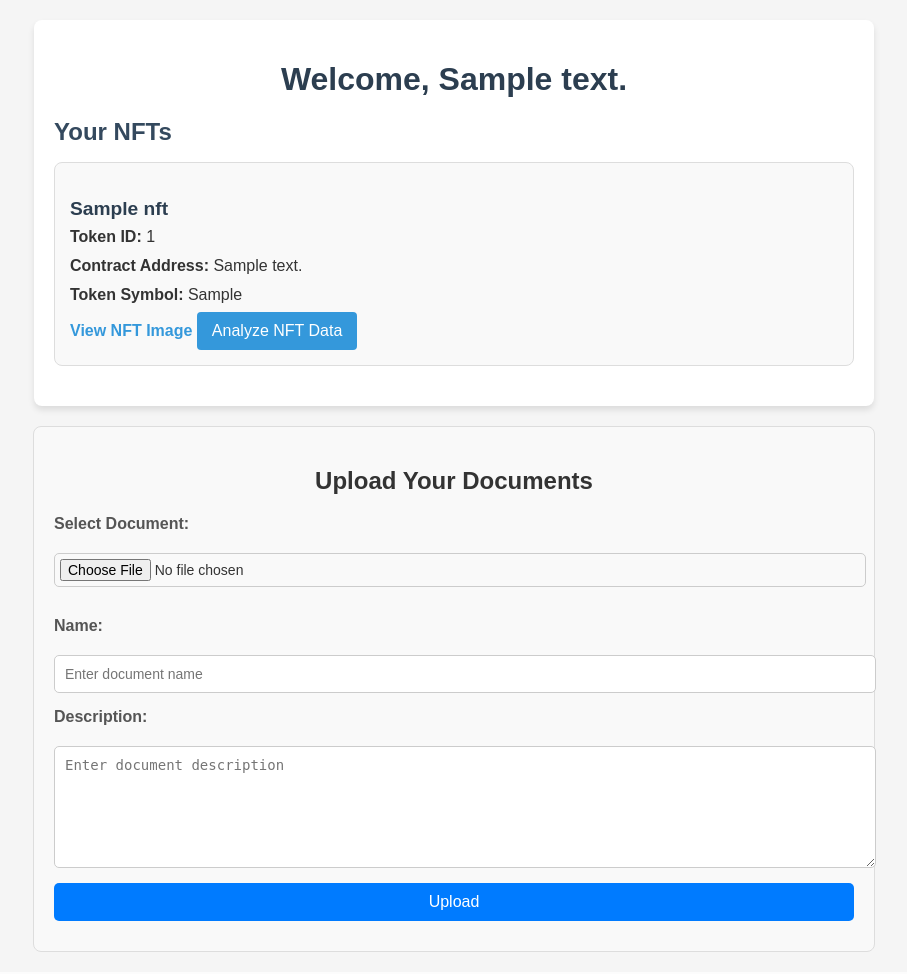
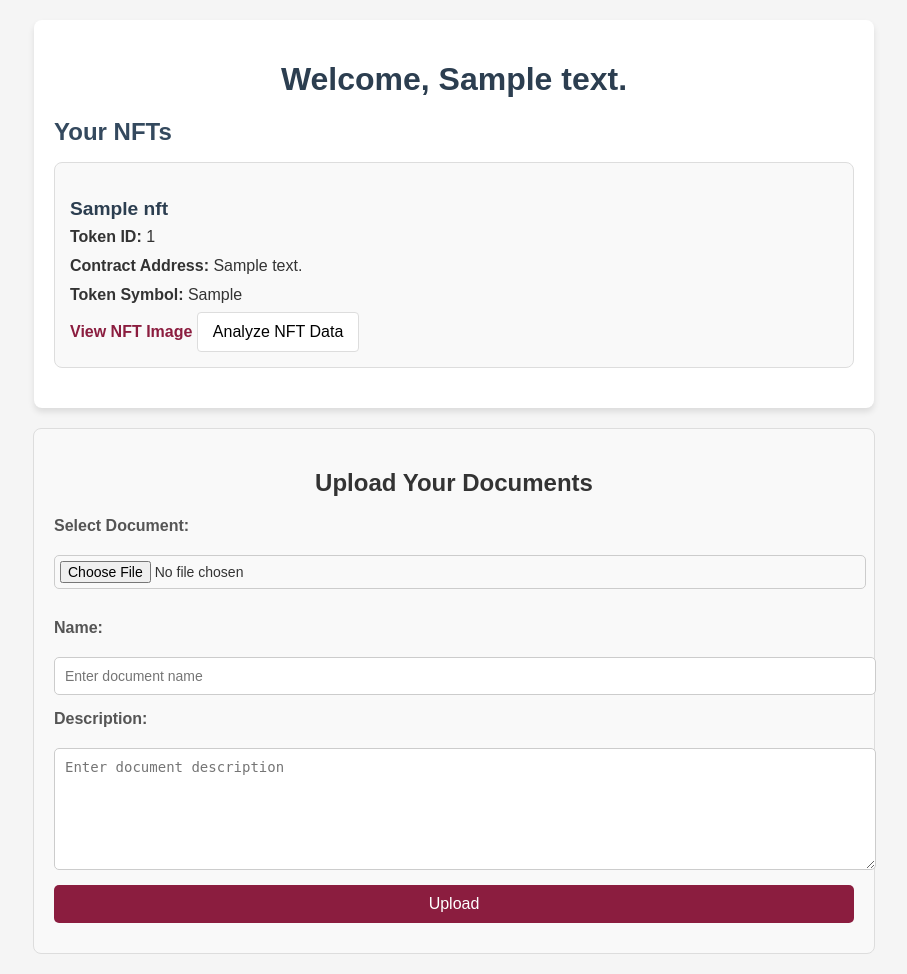
Before and after one commit to zayedu/ChainedSimple, a Flask app: template templates/dashboard.html in a window 1280 px wide. Shown: the whole page, without its empty margins (186-1093 px from the left). Before the commit the page ends 952 px from the top, so only its background shows below. Run offline with Flask 3, Linux system fonts and the light colour scheme; the template is opened without the code that fills it: most values are stand-ins (such as "Sample title", 1, 10 or a date in 2020).

Commit message:
Changed blue colours to red

```diff
--- a/static/css/dashboard-styles.css
+++ b/static/css/dashboard-styles.css
@@ -55,7 +55,7 @@ li {
 
 /* Links */
 a {
-    color: #3498db;
+    color: #8b1d3f;
     text-decoration: none;
     font-weight: bold;
 }
@@ -66,9 +66,10 @@ a:hover {
 
 /* Buttons */
 button {
-    background-color: #3498db;
-    color: #fff;
-    border: none;
+    background-color: #FFF;
+    color: black;
+    border: 1px solid #ddd;
+    border-radius: 8px;
     padding: 10px 15px;
     border-radius: 4px;
     cursor: pointer;
@@ -76,7 +77,8 @@ button {
 }
 
 button:hover {
-    background-color: #2980b9;
+    background-color: #8b1d3f;
+    color: white;
 }
 
 /* Upload Section */
@@ -191,7 +193,7 @@ input[type="file"] {
 /* Submit button styling */
 .upload-section button {
     padding: 10px 15px;
-    background-color: #007BFF;
+    background-color: #8b1d3f;
     color: #fff;
     border: none;
     border-radius: 5px;
@@ -201,7 +203,7 @@ input[type="file"] {
 }
 
 .upload-section button:hover {
-    background-color: #0056b3;
+    background-color: #8b1d3f;
 }
 
 /* Status message styling */
```
